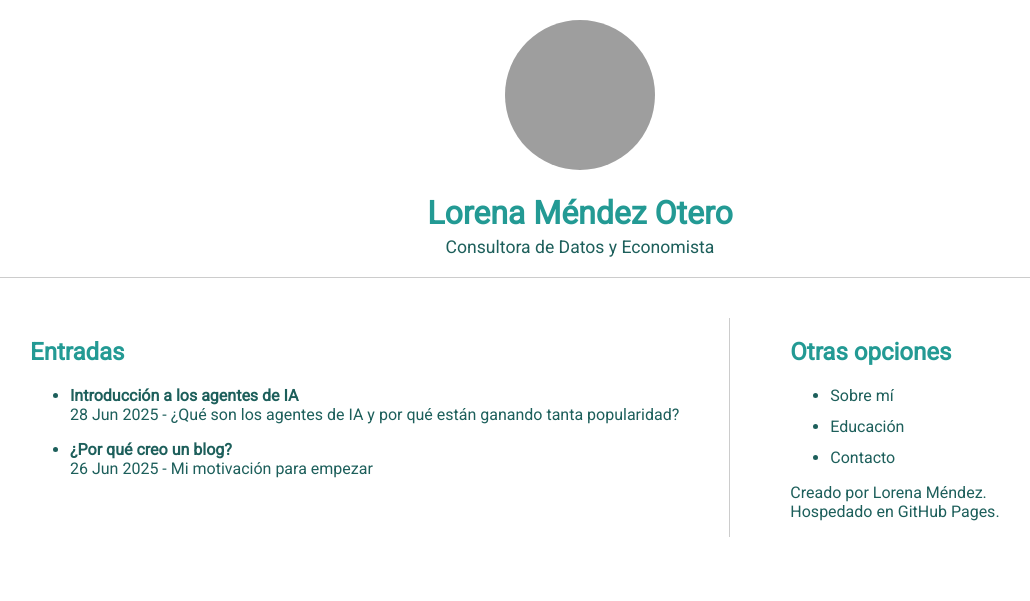
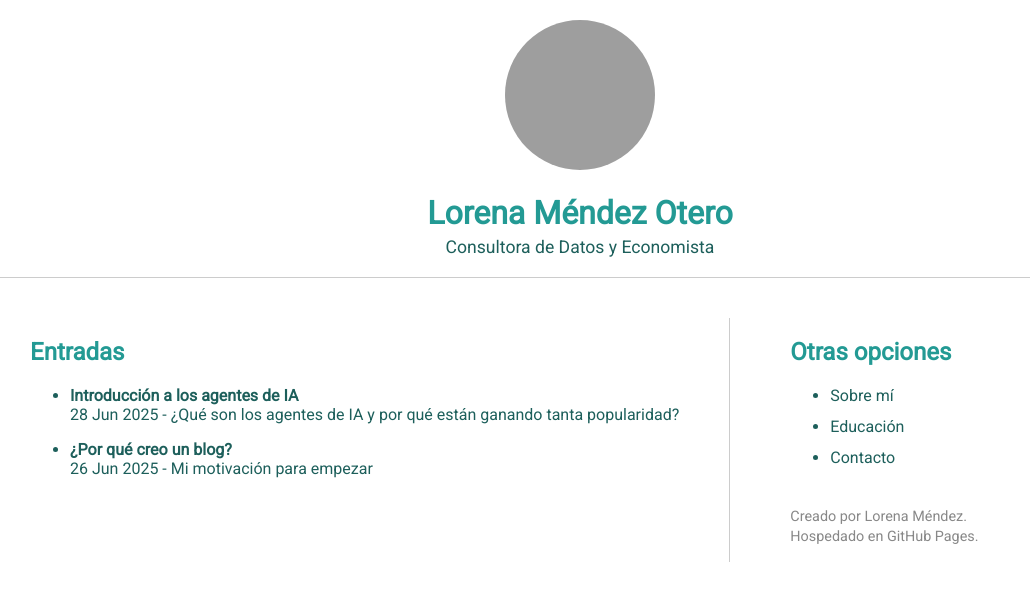
Before and after one commit to lmendezotero/lmendezotero.github.io, a Jekyll site: the page built from index.md, in a window 1280 px wide. Shown: the top 601 px of the page, without its empty margins (60-1090 px from the left). Built offline with Jekyll 4.4.1, drawn with Linux system fonts in a browser that asks for light colours; the list of posts is cut into pages by our own code; grey boxes are pictures that could not be loaded.

Commit message:
Update style.css

```diff
--- a/assets/css/style.css
+++ b/assets/css/style.css
@@ -84,3 +84,10 @@ a:hover {
 .sidebar-right li {
   margin-bottom: 12px;
 }
+
+.credit-note {
+  margin-top: 40px;
+  font-size: 0.9em;
+  color: #888;
+  line-height: 1.4;
+}
```
